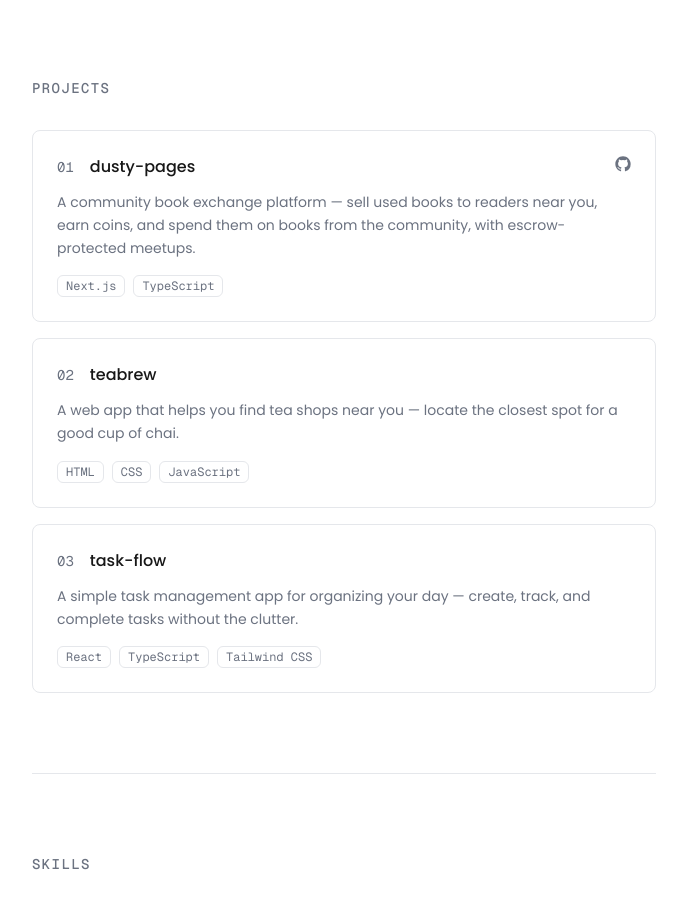
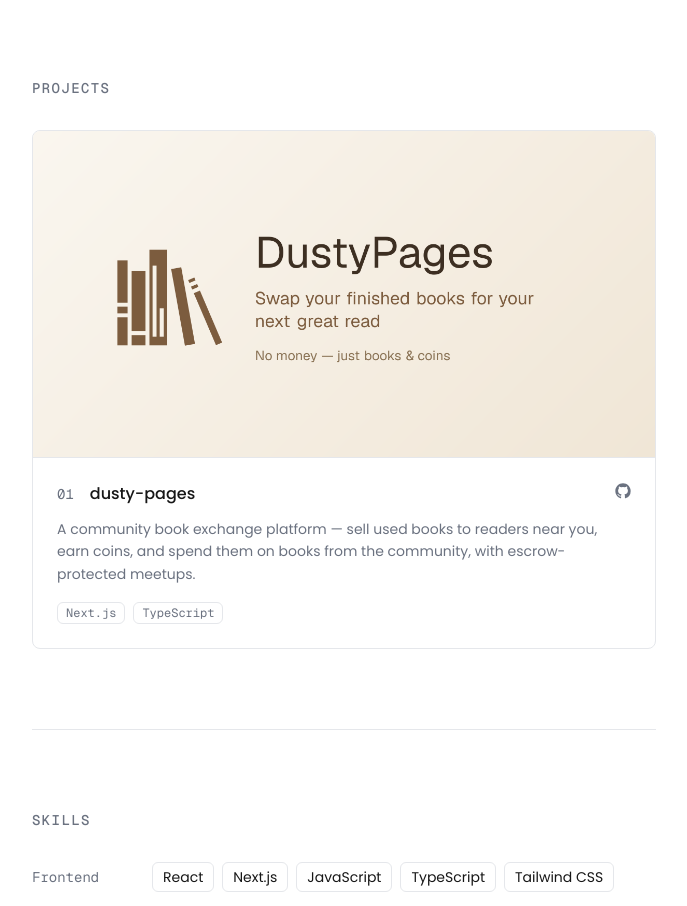
Before and after one commit to mahtabazim/portfolio, a Next.js app: page / in a window 1280 px wide. Shown: the part 880-1786 px from the top of the page, without its empty margins (296-983 px from the left). Built offline with nearby package versions, Linux system fonts and the light colour scheme.

Commit message:
Dustypage added

```diff
--- a/app/page.tsx
+++ b/app/page.tsx
@@ -45,22 +45,7 @@ const projects = [
     tech: ["Next.js", "TypeScript"],
     href: "https://dustypages.vercel.app/",
     repo: "https://github.com/mahtabazim/dusty-pages",
-  },
-  {
-    number: "02",
-    title: "teabrew",
-    description:
-      "A web app that helps you find tea shops near you — locate the closest spot for a good cup of chai.",
-    tech: ["HTML", "CSS", "JavaScript"],
-    href: "https://github.com/mahtabazim/teabrew",
-  },
-  {
-    number: "03",
-    title: "task-flow",
-    description:
-      "A simple task management app for organizing your day — create, track, and complete tasks without the clutter.",
-    tech: ["React", "TypeScript", "Tailwind CSS"],
-    href: "https://github.com/mahtabazim",
+    image: "/dusty-pages.png",
   },
 ];
 
@@ -163,8 +148,20 @@ export default function Home() {
             {projects.map((project) => (
               <li
                 key={project.number}
-                className="group relative rounded-lg border border-border p-6 transition-colors hover:bg-surface"
+                className="group relative overflow-hidden rounded-lg border border-border transition-colors hover:bg-surface"
               >
+                {project.image && (
+                  <div className="relative aspect-[1200/630] border-b border-border">
+                    <Image
+                      src={project.image}
+                      alt={`${project.title} preview`}
+                      fill
+                      sizes="(min-width: 672px) 624px, 100vw"
+                      className="object-cover"
+                    />
+                  </div>
+                )}
+                <div className="p-6">
                   <div className="flex items-baseline gap-4">
                     <span className="font-mono text-sm text-muted">
                       {project.number}
@@ -204,6 +201,7 @@ export default function Home() {
                       </li>
                     ))}
                   </ul>
+                </div>
               </li>
             ))}
           </ul>
```
Also changed, not shown: public/dusty-pages.png (added). Lines whose indentation alone changed are shown as unchanged.
